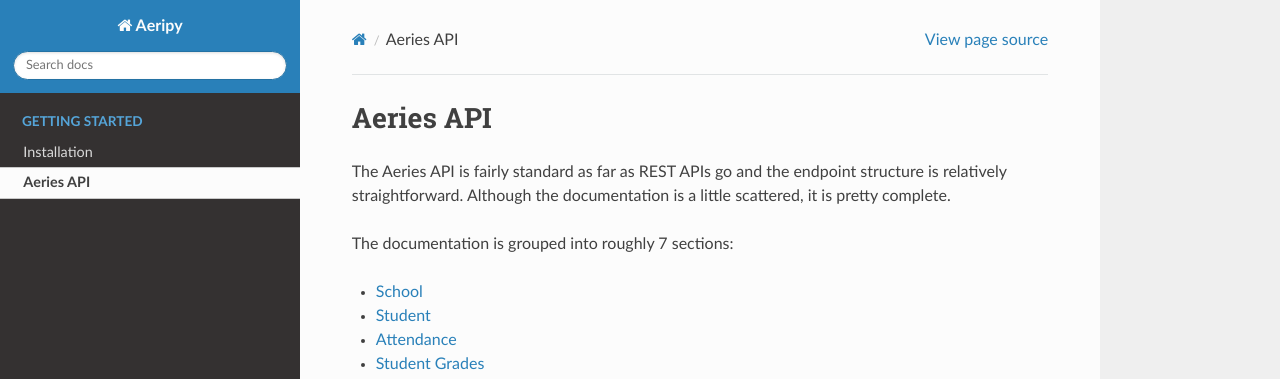
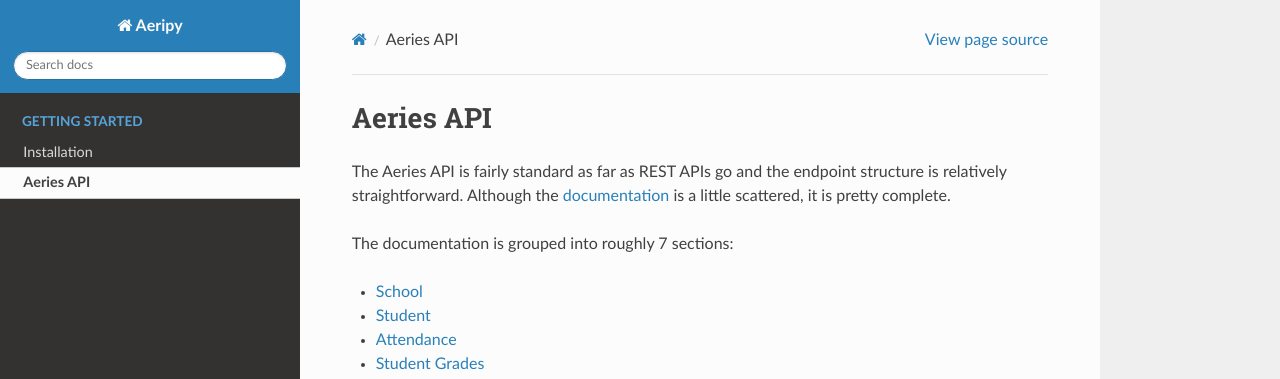
Before and after one commit to ryanaguilar/aeripy, a Sphinx documentation site: the page built from docs/getting_started/aeries_api.rst, in a window 1280 px wide and 925 px high. Shown: the top 379 px of the window. Built offline with Sphinx 7.4.7 and the Read the Docs theme 2.0.0, drawn with Linux system fonts in a browser that asks for light colours; part of the change alters nothing that is shown.

```diff
--- a/docs/getting_started/aeries_api.rst
+++ b/docs/getting_started/aeries_api.rst
@@ -2,7 +2,7 @@ Aeries API
 ==================
 
 The Aeries API is fairly standard as far as REST APIs go and the endpoint structure is relatively straightforward.
-Although the documentation is a little scattered, it is pretty complete.
+Although the `documentation <https://support.aeries.com/support/solutions/14000072323>`_ is a little scattered, it is pretty complete.
 
 The documentation is grouped into roughly 7 sections:
 
```
